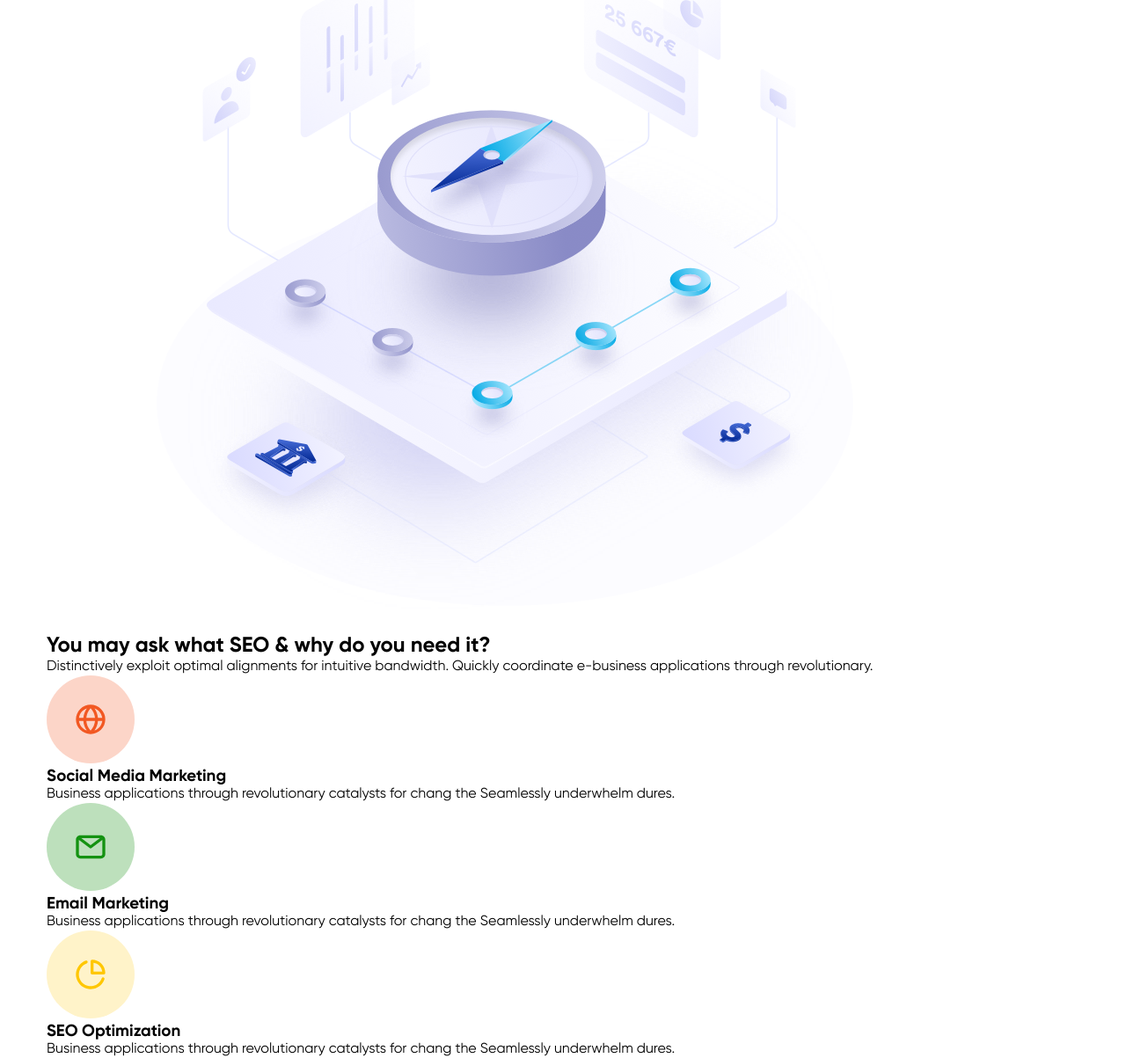
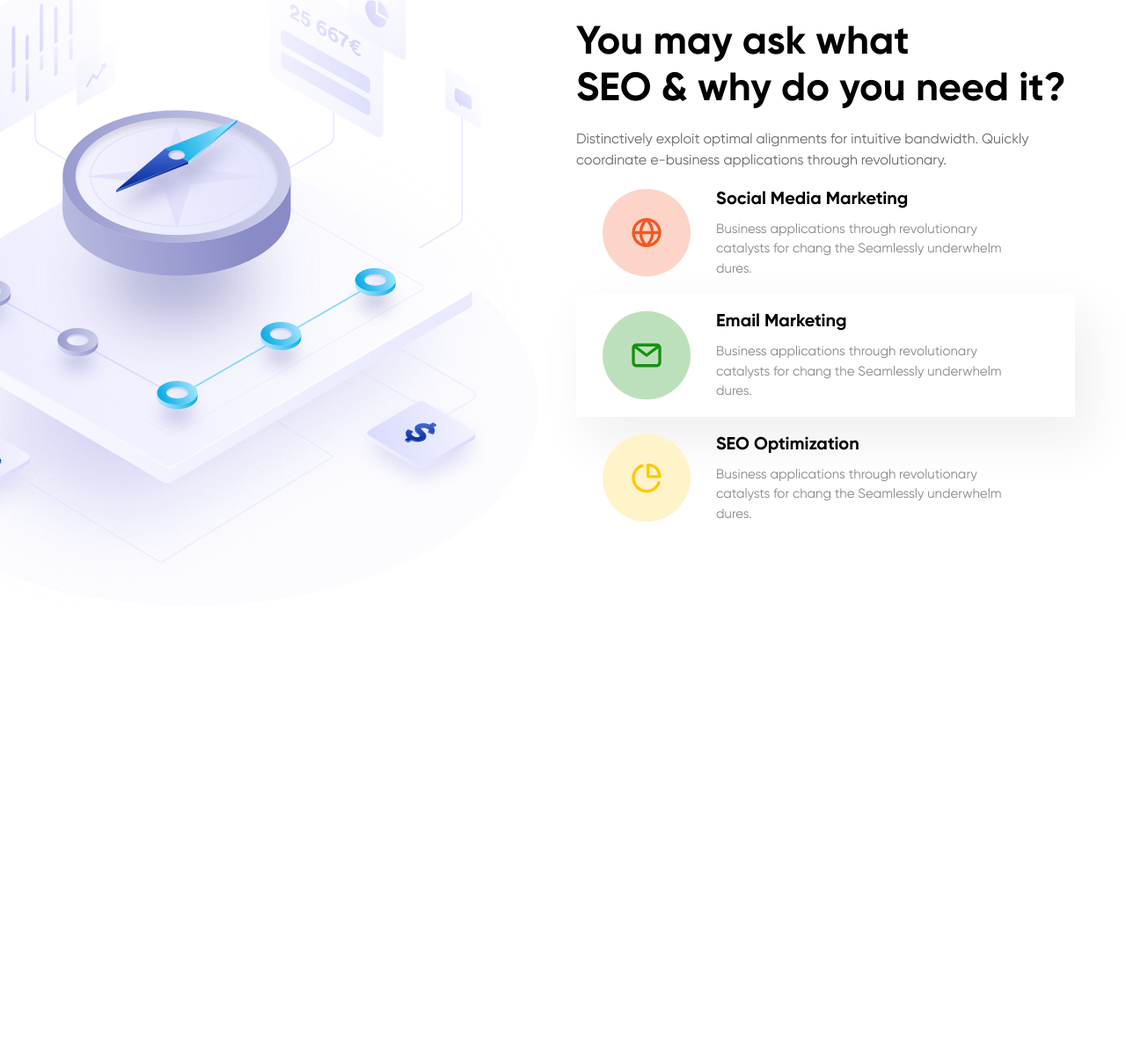
Before and after one commit to ayurev87/seminar, a plain HTML site: page DZ 9/index.html in a window 1280 px wide. Shown: the part 2910-4113 px from the top of the page at 88% size. After the commit the page ends 3625 px from the top, so only its background shows below. Drawn offline with Linux system fonts and the light colour scheme; files whose address does not match are found by name.

Commit message:
Изменение семинарии 9

```diff
--- a/DZ 9/index.html
+++ b/DZ 9/index.html
@@ -145,33 +145,40 @@ chang the Seamlessly underwhelm optimal testing procedures.
                 <div class="section4_What_we_do">
                     <h2 class="section4_header_title">
                         You may ask what
+                        <br>
                         SEO & why do you need it?
                     </h2>
                     <p class="section4_text">Distinctively exploit optimal alignments for intuitive bandwidth. Quickly coordinate e-business applications through revolutionary.</p>
                     <div class="section4_list">
                         <div class="item_list">
                             <img src="img/Ellipse 3.svg" alt="Ellipse 3" class="section4_image_list">
-                            <h3 class="section4_list_title">Social Media Marketing</h3>
-                            <p class="section4_list_text">
+                            <div class="item_text">
+                                <h3 class="title">Social Media Marketing</h3>
+                                <p class="text">
                                     Business applications through revolutionary catalysts
 for chang the Seamlessly underwhelm dures.
                                 </p>
                             </div>
-                        <div class="item_list">
+                        </div>
+                        <div class="item_list item_shandows">
                             <img src="img/Ellipse 2.svg" alt="Ellipse 2" class="section4_image_list">
-                            <h3 class="section4_list_title">Email Marketing</h3>
-                            <p class="section4_list_text">
+                            <div class="item_text">
+                                <h3 class="title">Email Marketing</h3>
+                                <p class="text">
                                     Business applications through revolutionary catalysts
 for chang the Seamlessly underwhelm dures.
                                 </p>
                             </div>
+                        </div>
                         <div class="item_list">
                             <img src="img/Ellipse 1.svg" alt="Ellipse 1" class="section4_image_list">
-                            <h3 class="section4_list_title">SEO Optimization</h3>
-                            <p class="section4_list_text">
+                            <div class="item_text">
+                                <h3 class="title">SEO Optimization</h3>
+                                <p class="text">
                                     Business applications through revolutionary catalysts
 for chang the Seamlessly underwhelm dures.
                                 </p>
+                            </div>
                         </div>
                     </div>
                 </div>
--- a/DZ 9/style.css
+++ b/DZ 9/style.css
@@ -322,3 +322,55 @@ a {
 .services_big {
     box-shadow: 15px 25px 60px -5px rgba(0, 0, 0, 0.1);
 }
+
+.section4-content {
+    display: grid;
+    grid-template-columns: 1fr 577px;
+}
+
+.section4_image img {
+    position: absolute;
+    z-index: -1;
+    left: calc(50% - 945px);
+}
+
+.section4_What_we_do {
+    padding: 107px 5px 0px;
+}
+
+.section4_header_title {
+    font-size: 45px;
+    line-height: 53px;
+    padding-bottom: 19px;
+}
+
+.section4_text {
+    font-size: 16px;
+    line-height: 150%;
+    color: #666666;
+}
+
+.item_list {
+    display: flex;
+    gap: 29px;
+    padding: 17px 49px 17px 30px;
+
+}
+
+.item_text {
+    display: flex;
+    flex-direction: column;
+    justify-content: center;
+}
+
+.section4 .title {
+    font-size: 20px;
+    line-height: 150%;
+}
+
+.item_list .text {
+    font-family: Gilroy-Regular;
+    margin-top: 8px;
+    font-size: 15px;
+    line-height: 150%;
+}
```
Lines whose indentation alone changed are shown as unchanged.
